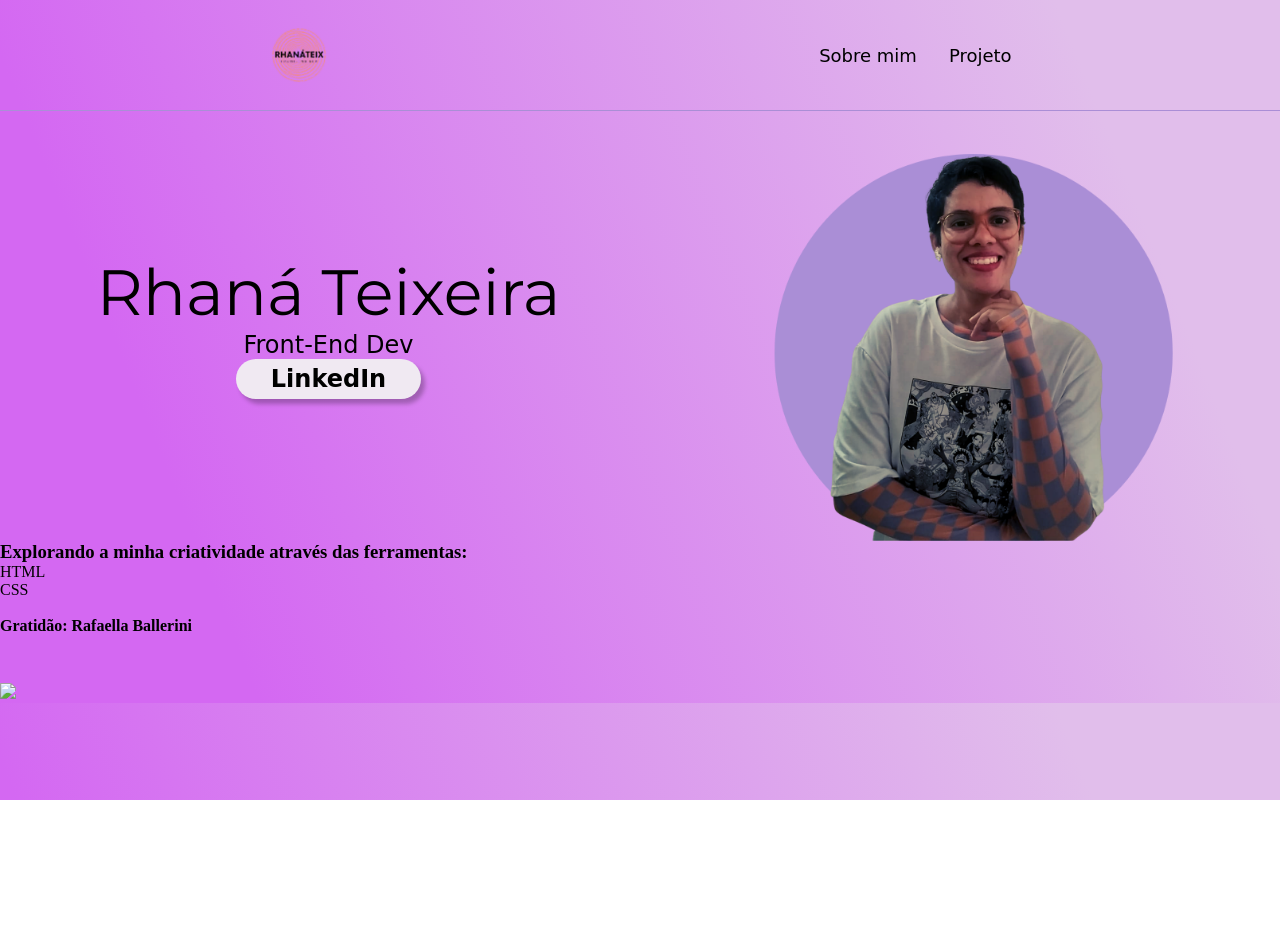
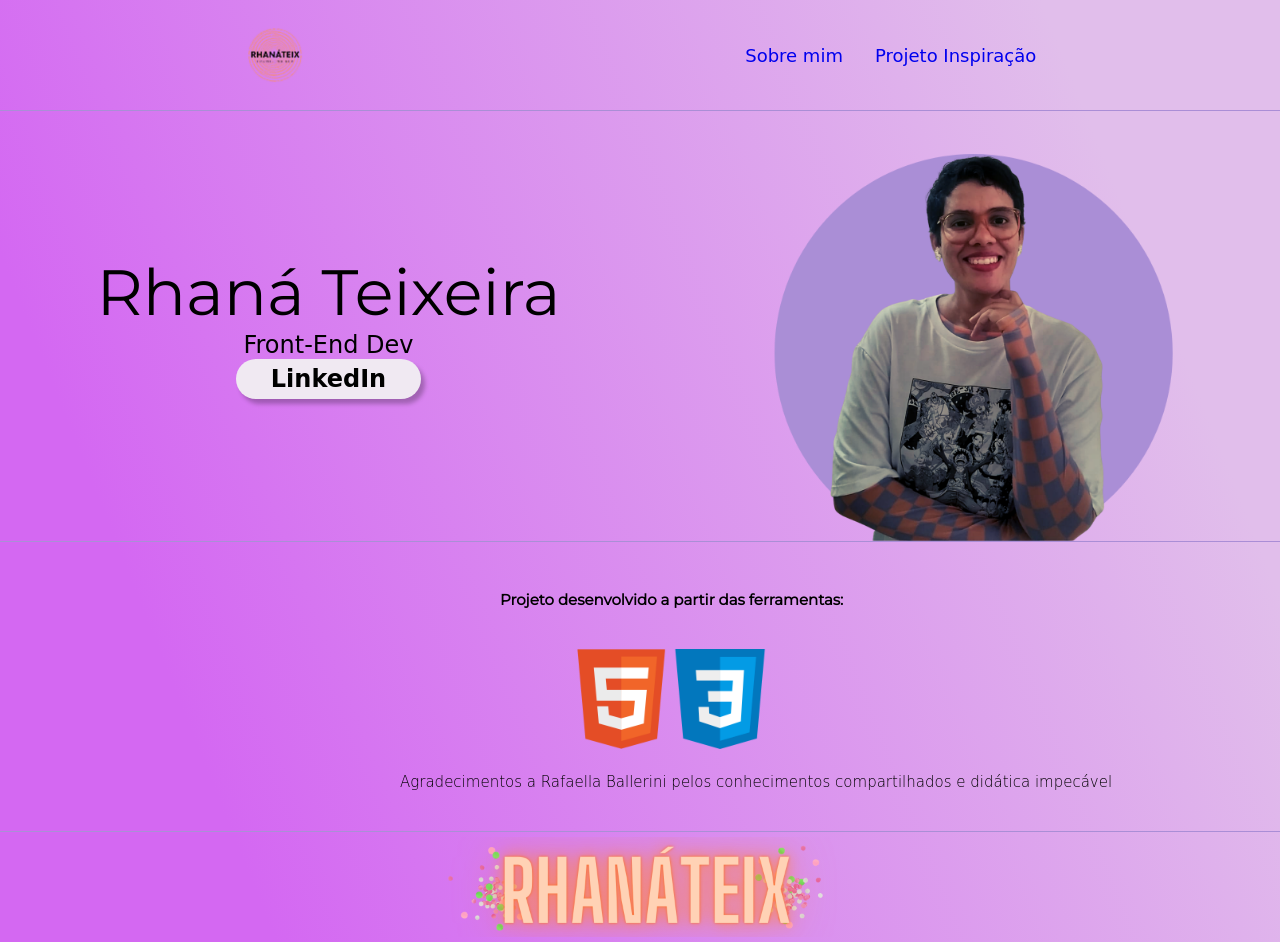
Before and after one commit to RhanaTeix/landingPageRBAdapted, a plain HTML site: page index.html in a window 1280 px wide. Before the commit the page ends 800 px from the top, so only its background shows below. Drawn offline with Linux system fonts and the light colour scheme; files whose address does not match are found by name; a web font is replaced by a local one.

Commit message:
-Imagesfile, changes css and html, added links,changed parag for images on secondary list, changed footer image

```diff
--- a/index.html
+++ b/index.html
@@ -5,7 +5,7 @@
   <meta charset="UTF-8">
   <meta name="viewport" content="width=device-width, initial-scale=1.0">
   <meta name="description" content="Adaptando o projeto da Rafa Ballerini e mostrando um pouco as minhas skills">
-  <title>RhanáTeix Dev Front-End</title>
+  <title>RhanáTeix Dev Front-End Landing Page</title>
   <link rel="stylesheet" type="text/css" href="style.css">
 </head>
 
@@ -13,8 +13,9 @@
   <header class="menu">
     <img class="menu-imagem" src="logortbl.png" alt="logo RhanáTeix Front-end Dev">
     <nav class="menu-sessoes">
-      <a class="menu-item">Sobre mim</a>
-      <a class="menu-item">Projeto</a>
+      <a class="menu-item" href="https://dev.to/rhanateix" target="_blank" rel="noopener noreferrer">Sobre mim</a>
+      <a class="menu-item" href="https://www.youtube.com/watch?v=llF6vD-RljE" target="_blank"
+        rel="noopener noreferrer">Projeto Inspiração</a>
     </nav>
   </header>
   <main class="principal">
@@ -22,20 +23,23 @@
       <div class="principal-conteudo-escrito">
         <h1 class="principal-conteudo-titulo"> Rhaná Teixeira</h1>
         <h2 class="principal-conteudo-subtitulo">Front-End Dev</h2>
-        <button class="principal-conteudo-botao">LinkedIn</button>
+        <a href="https://www.linkedin.com/in/rhan%C3%A1-teixeira-111181227/" target="_blank"
+          rel="noopener noreferrer"><button class="principal-conteudo-botao">LinkedIn</button></a>
       </div>
       <img class="principal-conteudo-imagem" src="rtpurple.png" alt="RhanáTeix foto com blusa do One Piece">
     </section>
     <section class="secundario-conteudo">
-      <h3 class="secundario-titulo"> Explorando a minha criatividade através das ferramentas:</h3>
-      <p class="secundario-paragrafo">HTML</p>
-      <p class="secundario-paragrafo">CSS</p>
-      <br>
-      <h4>Gratidão: Rafaella Ballerini</h4>
+      <h3 class="secundario-titulo"> Projeto desenvolvido a partir das ferramentas:</h3>
+      <div class="secundario-logos-ferramentas">
+        <img class="logo-html" src="htmlLogo.png" alt="logo html">
+        <img class="logo-css" src="cssLogo.png" alt="logo css">
+      </div>
+      <h4 class="agradecimento">Agradecimentos a Rafaella Ballerini pelos conhecimentos compartilhados e didática
+        impecável</h4>
     </section>
   </main>
   <footer class="rodape">
-    <img class="rodape-imagem" src="namert.png">
+    <img class="rodape-imagem" src="namertconfete.png" alt="nome brilhoso laranja rhanateix">
   </footer>
 </body>
 
--- a/style.css
+++ b/style.css
@@ -20,7 +20,7 @@ body {
   padding: 24px;
 }
 .menu-imagem {
-  max-width: 62px;
+  height: 62px;
   width: auto;
 }
 
@@ -36,7 +36,7 @@ body {
 }
 
 .principal{
-  margin-bottom: 48px;
+  margin-bottom: 40px;
   border-top: 0.4px solid #aa8ed6;
 }
 
@@ -77,11 +77,64 @@ body {
   font-weight: 400;
   font-weight: bold;
   font-size: 24px;
+}
+
+.principal-conteudo-botao:hover {
+  background-color: rgb(106, 90, 205);
+}
+
+.principal-conteudo-imagem{
+  height: 430px;
+  }
+
+.secundario-conteudo{
+  border-top: 0.4px solid #aa8ed6;
+  display: flex;
+  flex-direction: column;
+  align-items: left;
+  padding-left: 150px;
+  gap: 24px;
+  margin-top: 0;
+}
+
+.secundario-titulo{
+  padding-top: 48px;
+  font-family: 'Montserrat', sans-serif;
+  font-weight: 1000;
+  font-size: 15px;
+  margin-bottom: 16px;
+  padding-left: 350px;
+}
+
+.secundario-logos-ferramentas{
+  display: flex;
+  padding-left: 420px;
 
 }
 
-.principal-conteudo-imagem{
-  max-width: 600px;
-  width: auto;
-  height: 430px;
+.logo-html{
+  height: 100px;
 }
+
+.logo-css{
+  height: 100px;
+}
+
+  .agradecimento{
+    font-family: 'Hubballi', cursive;
+    font-weight: 200;
+    font-size: 15px;
+    padding-left: 250px;
+  }
+
+  .rodape{
+    padding: 5px;
+    border-top: 0.4px solid #aa8ed6;
+  }
+
+  .rodape-imagem{
+    display: block;
+    margin: 0 auto;
+    height: 100px;
+    padding: 0;
+  }
```
Also changed, not shown: cssLogo.png (added), htmlLogo.png (added), logortbl.png (added), namertconfete.png (added), rtpurple.png (added). Lines whose indentation alone changed are shown as unchanged.
